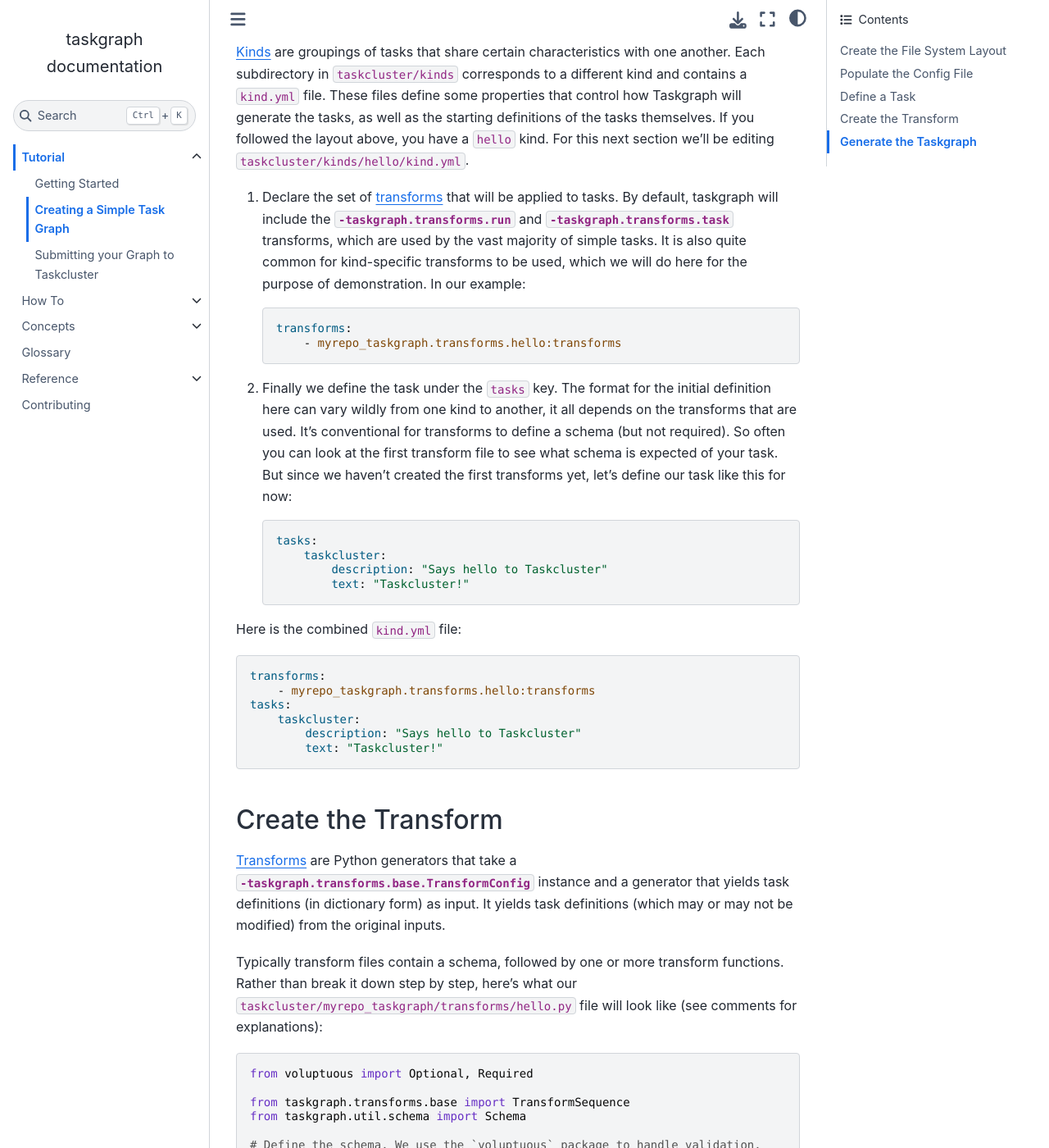
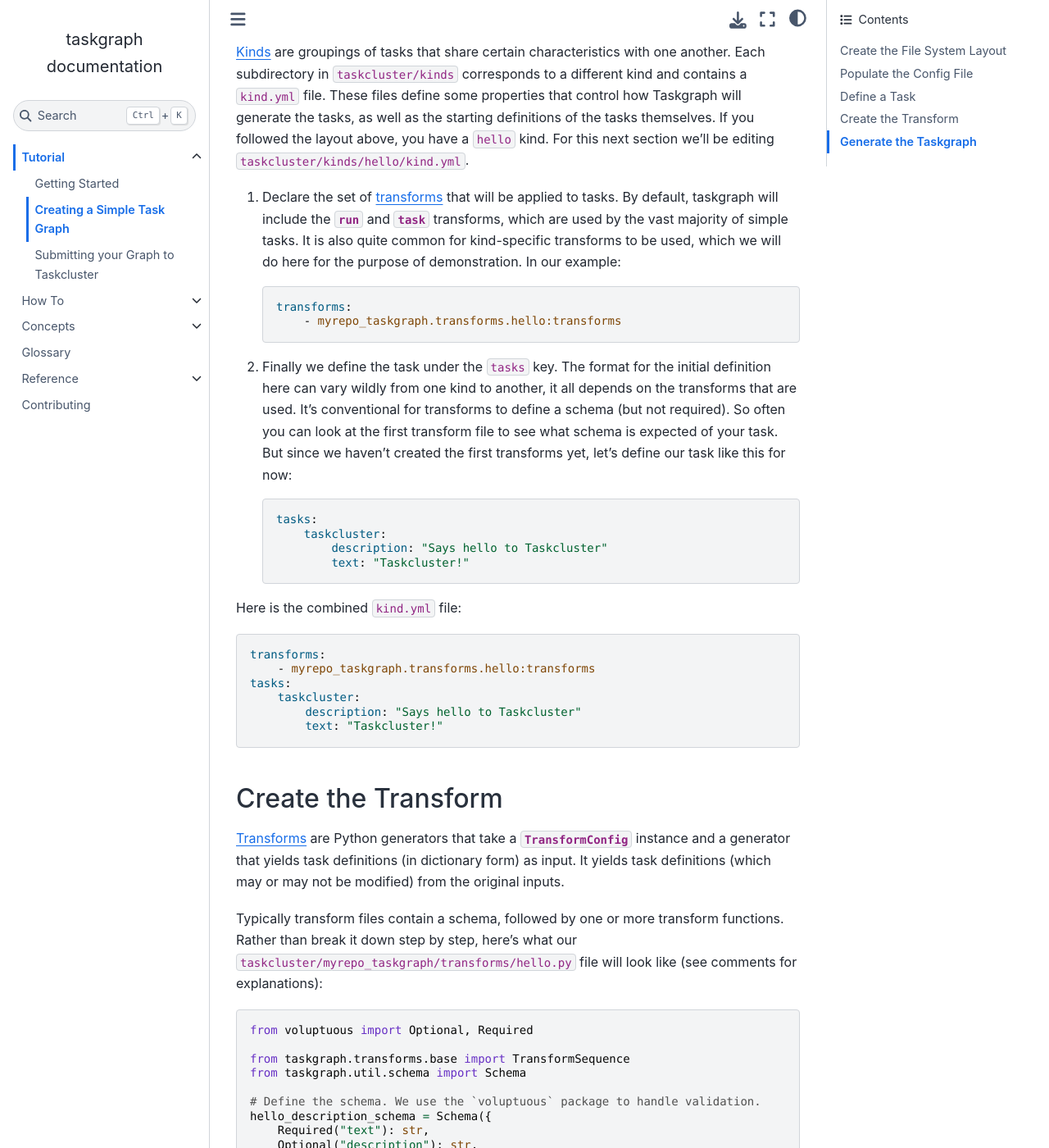
Before and after one commit to taskcluster/taskgraph, a Sphinx documentation site: the page built from docs/tutorials/creating-a-task-graph.rst, in a window 1280 px wide and 1400 px high, scrolled down 1609 px. Shown: the whole window at 82% size. Built offline with Sphinx 7.4.7 and the Sphinx Book theme 1.1.4, drawn with Linux system fonts in a browser that asks for light colours.

Commit message:
docs: fix links in create a taskgraph tutorial

```diff
--- a/docs/tutorials/creating-a-task-graph.rst
+++ b/docs/tutorials/creating-a-task-graph.rst
@@ -85,7 +85,7 @@ you have a ``hello`` kind. For this next section we'll be editing
 
 #. Declare the set of :term:`transforms <transform>` that will be applied
    to tasks. By default, taskgraph will include the
-   :mod:`-taskgraph.transforms.run` and :mod:`-taskgraph.transforms.task`
+   :mod:`~taskgraph.transforms.run` and :mod:`~taskgraph.transforms.task`
    transforms, which are used by the vast majority of simple tasks. It is also
    quite common for kind-specific transforms to be used, which we will do here
    for the purpose of demonstration. In our example:
@@ -125,7 +125,7 @@ Create the Transform
 --------------------
 
 :term:`Transforms <Transform>` are Python generators that take a
-:class:`-taskgraph.transforms.base.TransformConfig` instance and a generator
+:class:`~taskgraph.transforms.base.TransformConfig` instance and a generator
 that yields task definitions (in dictionary form) as input. It yields task
 definitions (which may or may not be modified) from the original inputs.
 
```
